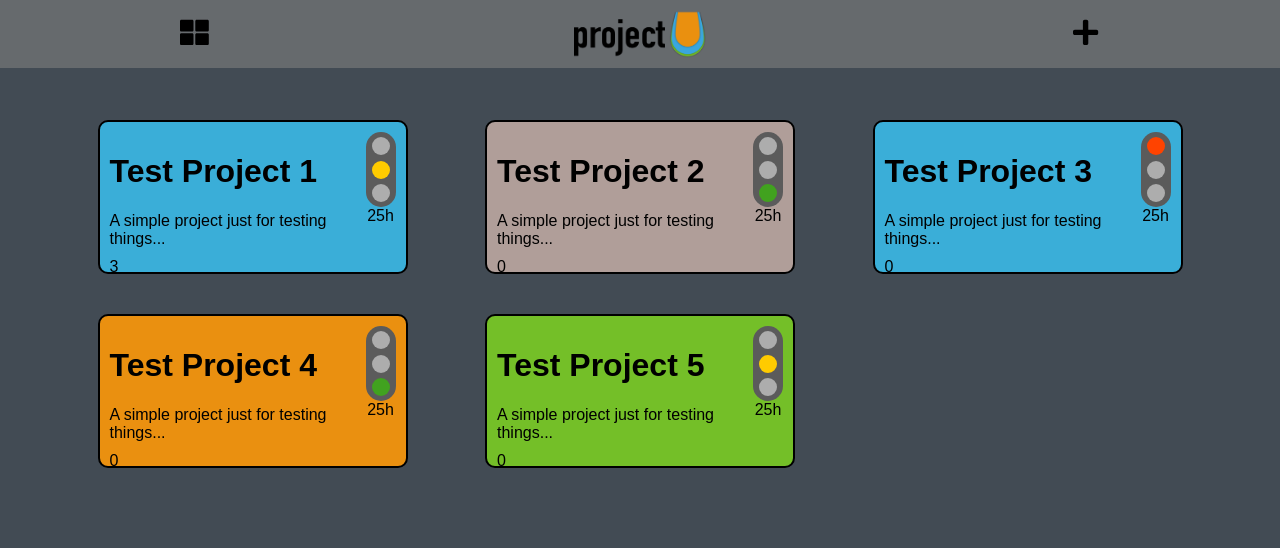
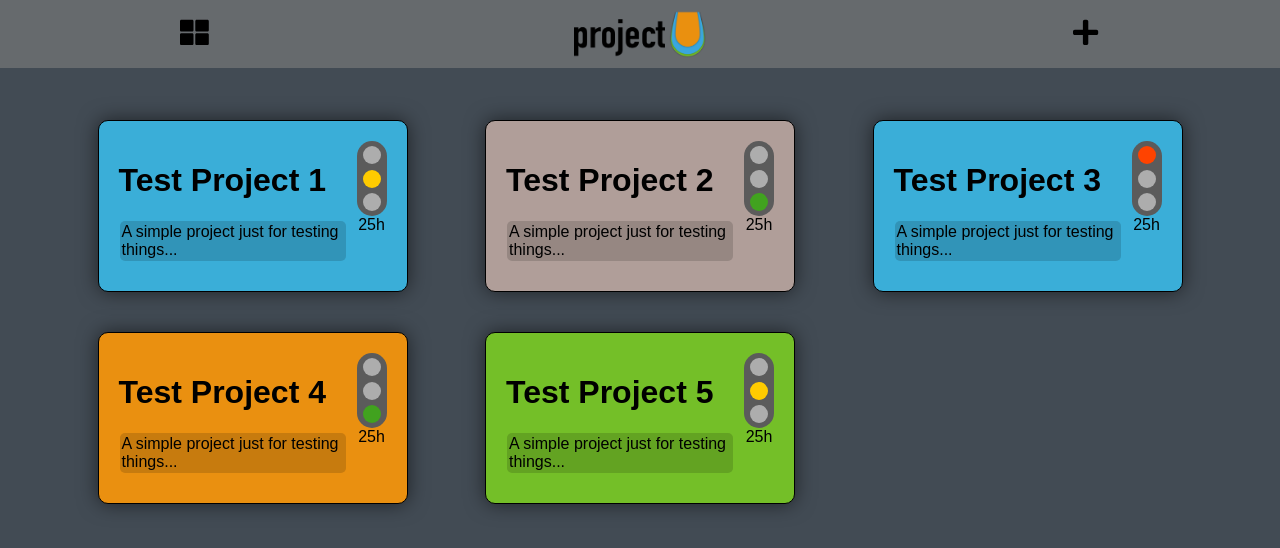
Before and after one commit to RonnyFalconeri/projectU_frontend, an Angular app: page / in a window 1280 px wide. Shown: the top 548 px of the page. Built offline with nearby package versions, Linux system fonts and the light colour scheme.

Commit message:
- Added shadow-effect to the project description.

```diff
--- a/src/app/components/project-tile/project-tile.component.html
+++ b/src/app/components/project-tile/project-tile.component.html
@@ -3,11 +3,14 @@
     'in-progress': project.state === stateEnum.IN_PROGRESS,
     'halted': project.state === stateEnum.HALTED,
     'finished': project.state === stateEnum.FINISHED}">
-  <div class="grid-container"><div class="project-information">
-    <h1>{{project.title}}</h1>
-    {{project.description}}
-  </div>
+  <div class="grid-container">
 
+    <div class="project-information">
+      <h1>{{project.title}}</h1>
+      <div class="project-description">
+        {{project.description}}
+      </div>
+    </div>
     <div class="project-status">
       <app-traffic-light
         [complexity]="project.complexity"
@@ -16,9 +19,5 @@
       ></app-traffic-light>
       {{project.estimatedDurationInHours}}h
     </div>
-
-    <div class="project-depth">
-      {{project.tasks.length}}
-    </div>
   </div>
 </div>
--- a/src/app/components/project-tile/project-tile.component.scss
+++ b/src/app/components/project-tile/project-tile.component.scss
@@ -1,10 +1,14 @@
 .project-tile {
   height: 150px;
-  border: 2px solid black;
-  background-color: #b09e99;
+  border: 1px solid black;
+  background-color: var(--color-state-initiated);
   margin: 20px;
   border-radius: 10px;
+
+  padding: 10px;
+  box-shadow: 0px 0px 20px 0px #0000008c;
 }
+
 
 .symbol {
   display: flex;
@@ -14,6 +18,13 @@
   align-items: center;
   font-size: 12rem;
   font-family: cursive;
+}
+
+.project-description{
+  background-color:rgba(0, 0, 0, 0.15);
+  padding: 2px;
+  margin: 1px;
+  border-radius: 5px;
 }
 
 .project-status{
```
